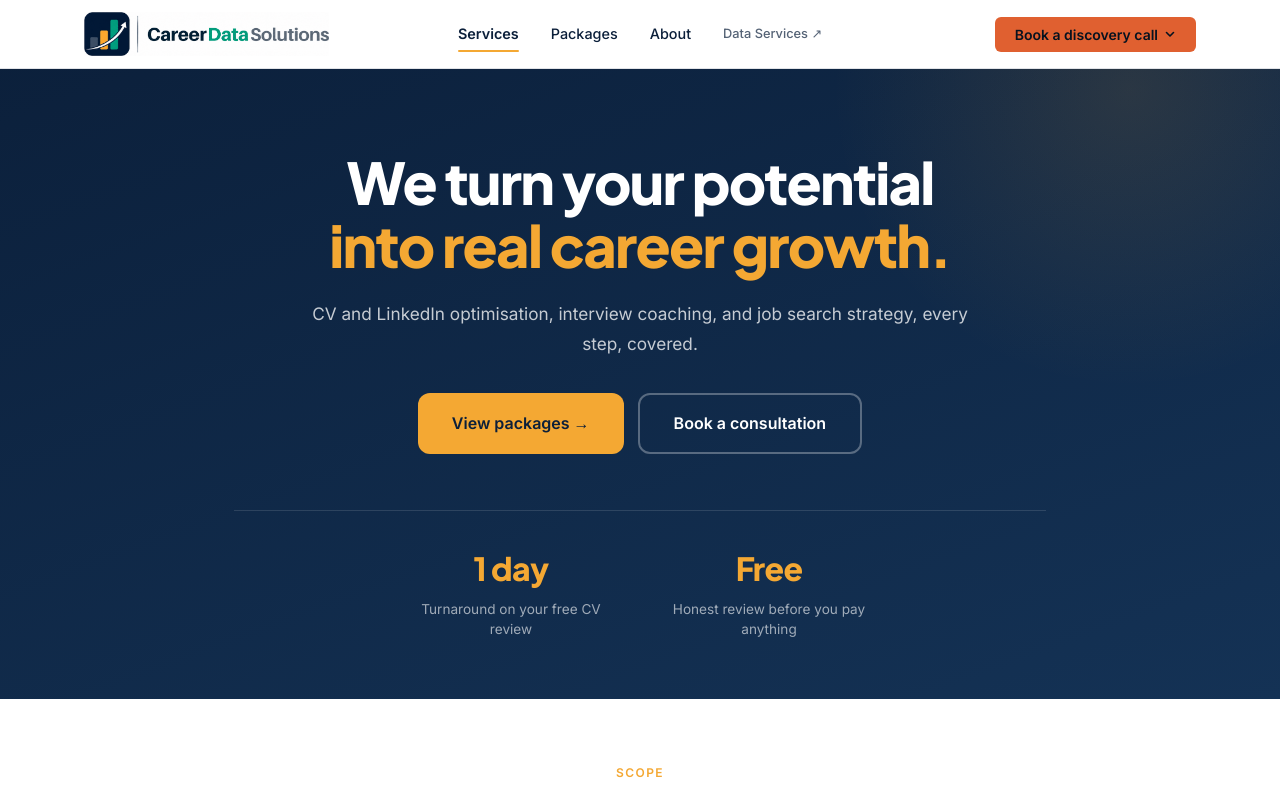
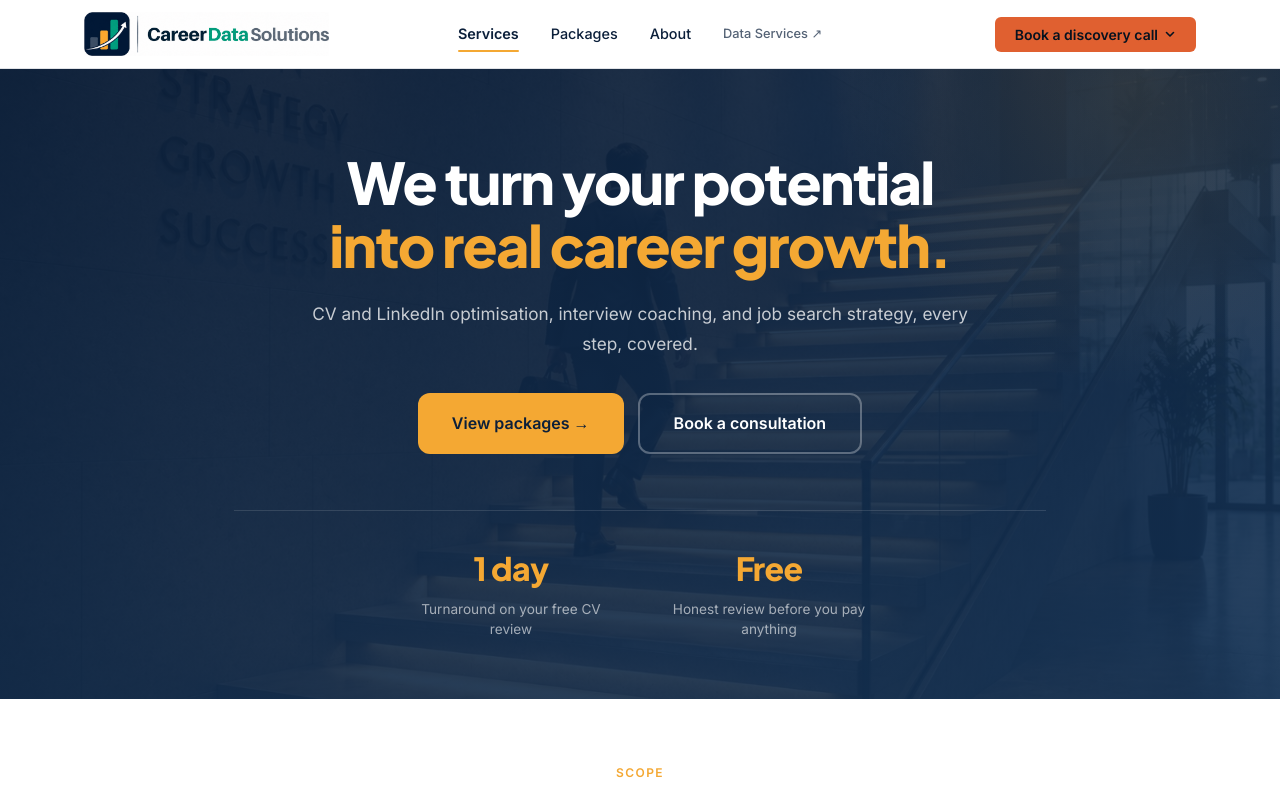
Before and after one commit to J4hz/CareerDataSolutions, a React (Vite) app: page /career/services in a window 1280 px wide. Shown: the top 800 px of the page. Built offline with nearby package versions, Linux system fonts and the light colour scheme.

Commit message:
Image addition to Hero

```diff
--- a/src/styles/landing.css
+++ b/src/styles/landing.css
@@ -17,6 +17,44 @@
   /* Top stays at 150px to clear the fixed navbar; only the gap below the
      hero is tightened. */
   padding: 150px 0 60px;
+}
+
+/* Each track's hero photograph, behind the navy gradient rather than instead
+   of it. The gradient becomes a scrim: the same two colours as the flat
+   background above, at an alpha that still clears AA for the white headline
+   and the 0.6-alpha stat labels, which are the least contrasty text on the
+   hero. Raise the alphas before touching the photos if anything ever reads
+   thin — the copy has to win. The flat gradient stays declared above so a
+   failed image request degrades to what the hero looked like before.
+
+   Hard-coded rgba rather than the --navy tokens because colour-mix() on a
+   var() is the only way to get an alpha out of them, and this needs to work
+   in the same browsers the rest of the file targets. Values are #0B1F3A and
+   #143255, i.e. --navy and --navy2.
+
+   Alphas are measured, not guessed — against the single brightest pixel in
+   each photo, the true worst case. Top is deeper (0.93) because the teal
+   headline sits there and, as large text, needs 3:1: it lands at 3.5 over
+   worst-case, where a flat 0.90 gave only 2.83. Bottom stays 0.90 for the
+   stat labels (white at 0.6 alpha, the faintest text on the hero), which
+   clear AA's 4.5 at 4.6. Gold on the career hero clears both bars already. */
+.lp[data-track='career'] .lp-hero,
+.lp[data-track='data'] .lp-hero {
+  background-repeat: no-repeat;
+  background-position: center;
+  background-size: cover;
+}
+
+.lp[data-track='career'] .lp-hero {
+  background-image:
+    linear-gradient(160deg, rgba(11, 31, 58, 0.93) 0%, rgba(20, 50, 85, 0.90) 100%),
+    url('../assets/hero-career.jpg');
+}
+
+.lp[data-track='data'] .lp-hero {
+  background-image:
+    linear-gradient(160deg, rgba(11, 31, 58, 0.93) 0%, rgba(20, 50, 85, 0.90) 100%),
+    url('../assets/hero-data.jpg');
 }
 
 /* The accent's only structural appearance: a faint accent tint bleeding in
```
Also changed, not shown: src/assets/hero-career.jpg (added), src/assets/hero-data.jpg (added).
